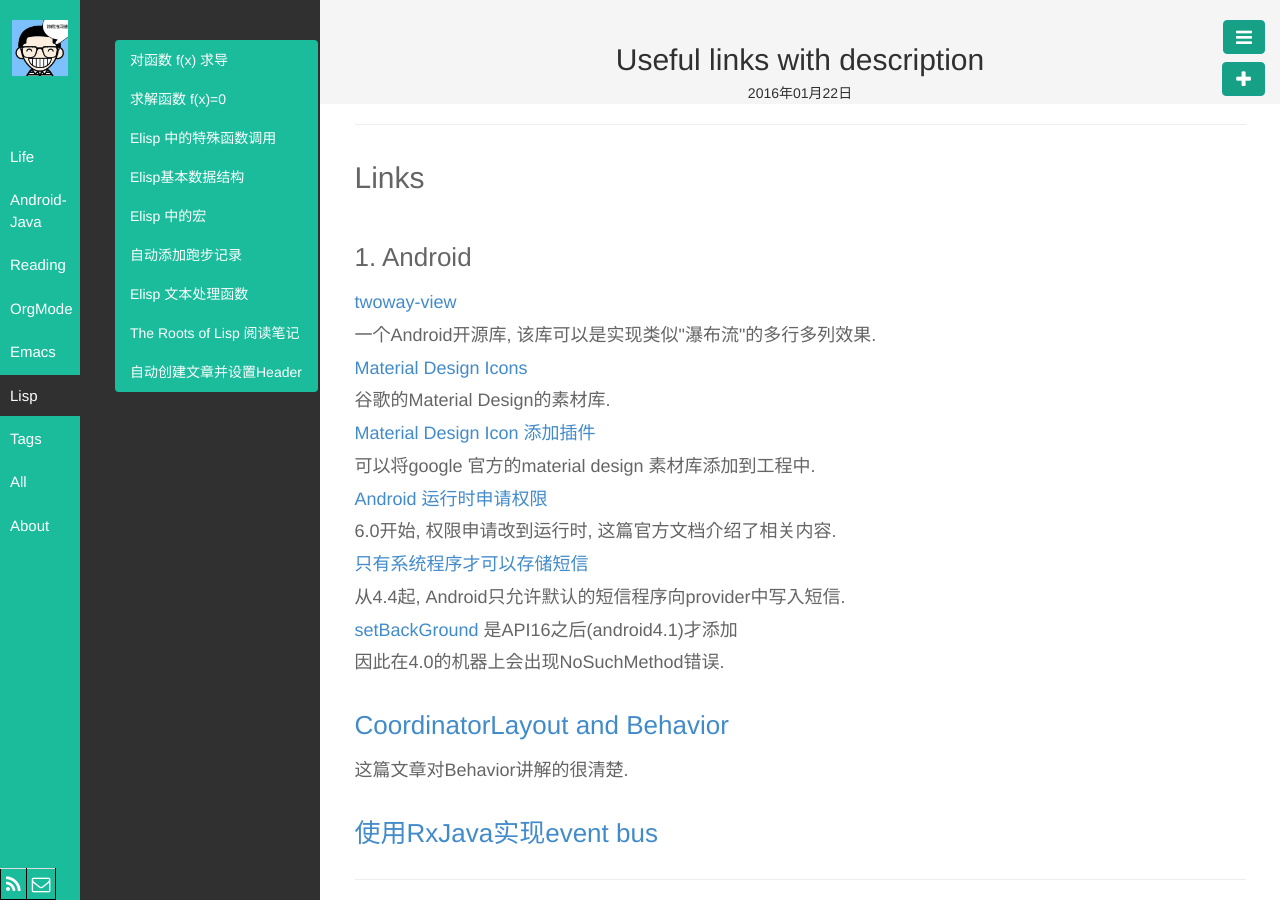
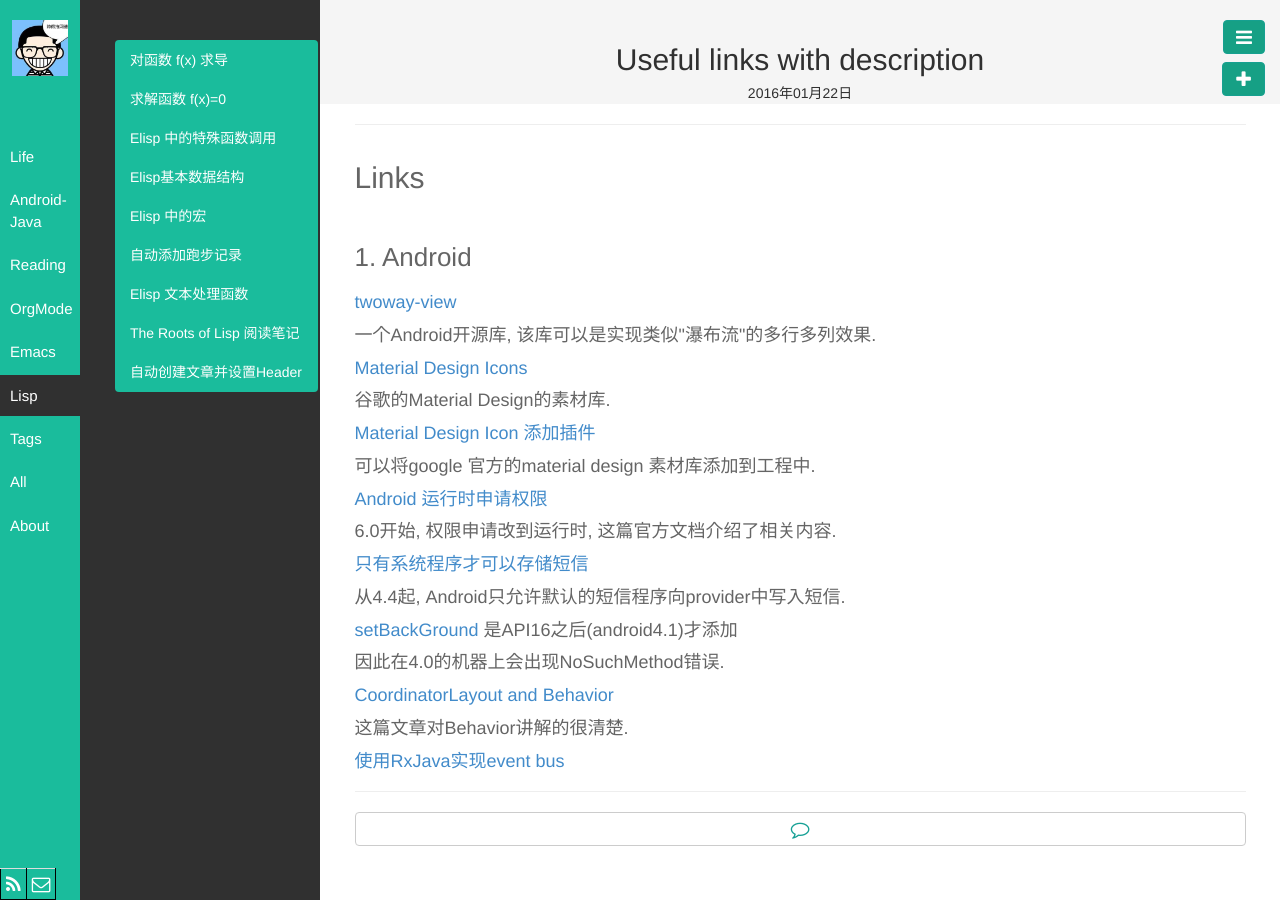
Before and after one commit to byrlx/byrlx.github.io, a Jekyll site: the page built from _posts/Other/2016-01-22-bookmarks.html, in a window 1280 px wide. Built offline with Jekyll 4.4.1, drawn with Linux system fonts in a browser that asks for light colours.

Commit message:
update blog

```diff
--- a/_posts/Other/2016-01-22-bookmarks.html
+++ b/_posts/Other/2016-01-22-bookmarks.html
@@ -1,14 +1,14 @@
 ---
 layout: post
 title: Useful links with description
-Category: [Life]
+category: [Life]
 ---
 <div id="outline-container-orgheadline10" class="outline-2">
 <h2 id="orgheadline10">Links</h2>
 <div class="outline-text-2" id="text-orgheadline10">
-</div><div id="outline-container-orgheadline7" class="outline-3">
-<h3 id="orgheadline7">1. Android</h3>
-<div class="outline-text-3" id="text-orgheadline7">
+</div><div id="outline-container-orgheadline9" class="outline-3">
+<h3 id="orgheadline9">1. Android</h3>
+<div class="outline-text-3" id="text-orgheadline9">
 </div><div id="outline-container-orgheadline1" class="outline-4">
 <h4 id="orgheadline1"><a href="https://github.com/lucasr/twoway-view">twoway-view</a></h4>
 <div class="outline-text-4" id="text-orgheadline1">
@@ -57,16 +57,16 @@
 </p>
 </div>
 </div>
-</div>
-<div id="outline-container-orgheadline8" class="outline-3">
-<h3 id="orgheadline8"><a href="https://medium.com/google-developers/intercepting-everything-with-coordinatorlayout-behaviors-8c6adc140c26#.q3rhfxmvn">CoordinatorLayout and Behavior</a></h3>
-<div class="outline-text-3" id="text-orgheadline8">
+<div id="outline-container-orgheadline7" class="outline-4">
+<h4 id="orgheadline7"><a href="https://medium.com/google-developers/intercepting-everything-with-coordinatorlayout-behaviors-8c6adc140c26#.q3rhfxmvn">CoordinatorLayout and Behavior</a></h4>
+<div class="outline-text-4" id="text-orgheadline7">
 <p>
 这篇文章对Behavior讲解的很清楚.
 </p>
 </div>
 </div>
-<div id="outline-container-orgheadline9" class="outline-3">
-<h3 id="orgheadline9"><a href="http://nerds.weddingpartyapp.com/tech/2014/12/24/implementing-an-event-bus-with-rxjava-rxbus/">使用RxJava实现event bus</a></h3>
+<div id="outline-container-orgheadline8" class="outline-4">
+<h4 id="orgheadline8"><a href="http://nerds.weddingpartyapp.com/tech/2014/12/24/implementing-an-event-bus-with-rxjava-rxbus/">使用RxJava实现event bus</a></h4>
 </div>
 </div>
+</div>
--- a/org/Other/.#2016-01-22-bookmarks.org
+++ /dev/null
@@ -1 +0,0 @@
-douhua@joseichous-MacBook-Pro.local.3429
```
Also changed, not shown: org/Other/2016-01-22-bookmarks.org (+4 -4 lines).
